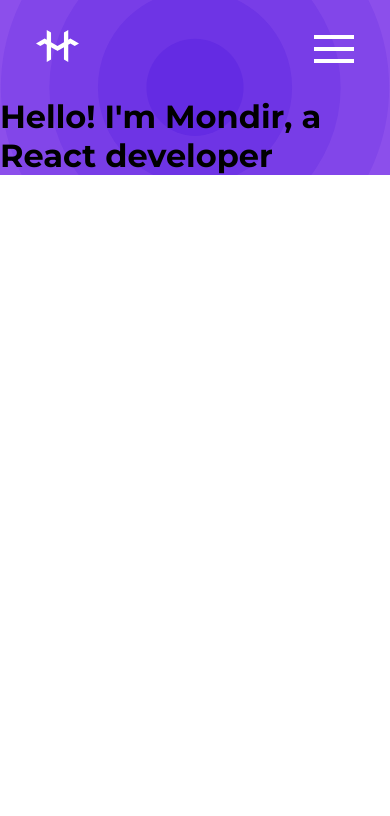
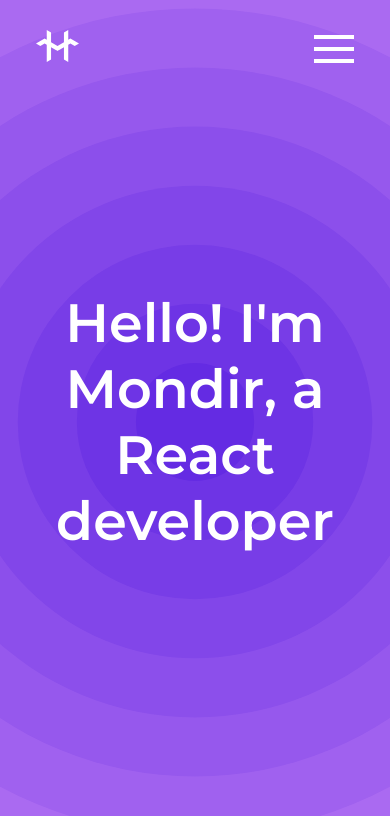
Before and after one commit to mondirhallouli/portfolio-2.0, a React (Create React App) app: page / in a window 390 px wide. Shown: the top 816 px of the page. Built offline with nearby package versions, Linux system fonts and the light colour scheme.

Commit message:
added styles for different device widths for the header navbar and introduction text, also added background to navbar on scroll and created mobile menu component

```diff
--- a/src/components/header/Header.js
+++ b/src/components/header/Header.js
@@ -1,3 +1,4 @@
+import { useState } from 'react'
 import logo from '../../assets/images/logo.svg'
 import {
   Header,
@@ -11,28 +12,48 @@ import {
   HeaderTitle
 } from './layout'
 
-function HeaderComponent() {
+function HeaderComponent({ openMenu }) {
+
+  // state holder to change the navbar color when scrolling
+  const [navColor, setNavColor] = useState(false);
+
+  // handler function to change state on scroll
+  const changeBg = () => {
+    if (window.scrollY > 50) {
+      setNavColor(true);
+    } else {
+      setNavColor(false);
+    }
+  };
+
+  // event listener on the window object to watch for scrolling
+  window.addEventListener('scroll', changeBg);
+
   return (
     <Header>
-      <Nav>
+      {/* main navbar container given the setBg attribute to change navbar background when user scrolls */}
+      <Nav setBg={navColor}>
+        {/* inner navbar container to center content */}
         <NavContainer>
           <Logo href='/'>
             <img src={logo} alt="mondir hallouli's logo" />
           </Logo>
 
+          {/* desktop menu list */}
           <MenuList>
             <MenuItem>
-              <MenuLink>Projects</MenuLink>
+              <MenuLink href="#projects">Projects</MenuLink>
             </MenuItem>
             <MenuItem>
-              <MenuLink>Contact</MenuLink>
+              <MenuLink href='#contact'>Contact</MenuLink>
             </MenuItem>
             <MenuItem>
-              <MenuLink>Resume</MenuLink>
+              <MenuLink href='https://docs.google.com/document/d/1iqAk4MQNinumHgRGhYil4lRFs47rAdp3QzKCTTIYia0/edit' target="_blank">Resume</MenuLink>
             </MenuItem>
           </MenuList>
 
-          <MenuBtn>
+          {/* mobile menu button */}
+          <MenuBtn onClick={openMenu}>
             <span />
             <span />
             <span />
@@ -40,6 +61,7 @@ function HeaderComponent() {
         </NavContainer>
       </Nav>
 
+      {/* header intro text */}
       <HeaderTitle>
         Hello! I'm Mondir, a React developer
       </HeaderTitle>
--- a/src/components/header/layout.js
+++ b/src/components/header/layout.js
@@ -3,25 +3,61 @@ import { rem } from '../../utils';
 import headerBgMb from '../../assets/images/header-mb.svg'
 import headerBgBig from '../../assets/images/header-big.svg'
 
+/*
+  == COMOPONENT SUMMARY ==
+  --> Header --> line 20
+  --> Nav --> line 38
+  --> NavContainer --> line 56
+  --> Logo --> line 69
+  --> MenuBtn --> line 80
+  --> MenuList --> line 108
+  --> MenuItem --> line 117
+  --> MenuLink --> line 124
+  --> HeaderTitle --> line 132
+  --> Menu --> line 156
+  --> Close --> line 169
+  --> LinksWrapper --> line 205
+  --> MobileLink --> line 213
+*/
+
+// Header
 export const Header = styled.header`
   width: 100%;
+  height: 100vh;
   position: relative;
   background-image: url(${headerBgMb});
   background-size: cover;
   background-position: center;
   background-repeat: no-repeat;
+  display: flex;
+  align-items: center;
+  justify-content: center;
 
   @media (min-width: ${rem(1023)}) {
     background-image: url(${headerBgBig});
   }
 `;
 
+// Nav
 export const Nav = styled.nav`
   width: 100%;
+  margin-bottom: ${rem(76)};
   padding: ${rem(30)} ${rem(36)};
-  position: relative;
+  position: fixed;
+  top: 0;
+  background: ${props => props.setBg ? "var(--purple)" : "transparent"};
+  z-index: 99;
+
+  @media (min-width: ${rem(639)}) {
+    margin-bottom: ${rem(135)};
+  }
+
+  @media (min-width: ${rem(767)}) {
+    margin-bottom: ${rem(120)};
+  }
 `;
 
+// NavContainer
 export const NavContainer = styled.div`
   width: 100%;
   margin: 0 auto;
@@ -34,13 +70,28 @@ export const NavContainer = styled.div`
   }
 `;
 
-export const Logo = styled.a``;
+// Logo
+export const Logo = styled.a`
+  width: ${rem(43)};
+  height: auto;
 
+  img {
+    width: 100%;
+    height: auto;
+  }
+`;
+
+// MenuBtn
 export const MenuBtn = styled.button`
   width: ${rem(40)};
   background-color: transparent;
   border: none;
   cursor: pointer;
+  transition: opacity 150ms ease-in;
+
+  &:hover {
+    opacity: 0.8;
+  }
 
   span {
     display: block;
@@ -58,6 +109,7 @@ export const MenuBtn = styled.button`
   }
 `;
 
+// MenuList
 export const MenuList = styled.ul`
   display: none;
 
@@ -66,8 +118,14 @@ export const MenuList = styled.ul`
   }
 `;
 
-export const MenuItem = styled.li``;
+// MenuItem
+export const MenuItem = styled.li`
+  &:not(:last-child) {
+    margin-right: ${rem(40)};
+  }
+`;
 
+// MenuLink
 export const MenuLink = styled.a`
   color: var(--white);
   &:hover {
@@ -75,4 +133,90 @@ export const MenuLink = styled.a`
   }
 `;
 
-export const HeaderTitle = styled.h1``;
+// HeaderTitle
+export const HeaderTitle = styled.h1`
+  width: calc(100% - ${rem(72)});
+  margin: 0 auto;
+  font-size: ${rem(54)};
+  font-weight: var(--fw-medium);
+  text-align: center;
+  color: var(--white);
+
+  @media (min-width: ${rem(767)}) {
+    font-size: ${rem(72)};
+  }
+
+  @media (min-width: ${rem(1023)}) {
+    width: ${rem(738)};
+    font-size: ${rem(78)};
+  }
+`;
+
+// Menu
+export const Menu = styled.div`
+  width: 100vw;
+  height: 100vh;
+  background-image:
+    linear-gradient(to bottom left, var(--purple), var(--pink));
+  padding: ${rem(30)} ${rem(36)};
+  position: fixed;
+  top: ${props => props.open ? '0' : '-100%'};
+  z-index: 100;
+  transition: top 150ms ease-in;
+`;
+
+// Close
+export const Close = styled.button`
+  display: block;
+  width: ${rem(31.11)};
+  height: ${rem(31.11)};
+  margin: 0 0 ${rem(110)} auto;
+  cursor: pointer;
+  background-color: transparent;
+  border: none;
+  transition: opacity 150ms ease-in;
+
+  &:hover {
+    opacity: 0.8;
+  }
+
+  span {
+    display: block;
+    width: ${rem(40)};
+    height: ${rem(4)};
+    background-color: var(--white);
+    transform-origin: 3px 2px;
+
+    &:not(:last-child) {
+      margin-bottom: ${rem(20)};
+    }
+  }
+
+  span:first-child {
+    transform: rotate(45deg);
+  }
+
+  span:last-child {
+    transform: rotate(-45deg);
+  }
+`;
+
+// LinksWrapper
+export const LinksWrapper = styled.div`
+  display: flex;
+  flex-direction: column;
+  justify-content: center;
+  align-items: center;
+`;
+
+// MobileLink
+export const MobileLink = styled.a`
+  font-size: ${rem(24)};
+  text-align: center;
+  color: var(--white);
+  margin-bottom: ${rem(46)};
+
+  &:hover {
+    opacity: 0.8;
+  }
+`;
```
Also changed, not shown: src/components/header/MobileMenu.js (added, +27 -0 lines).
